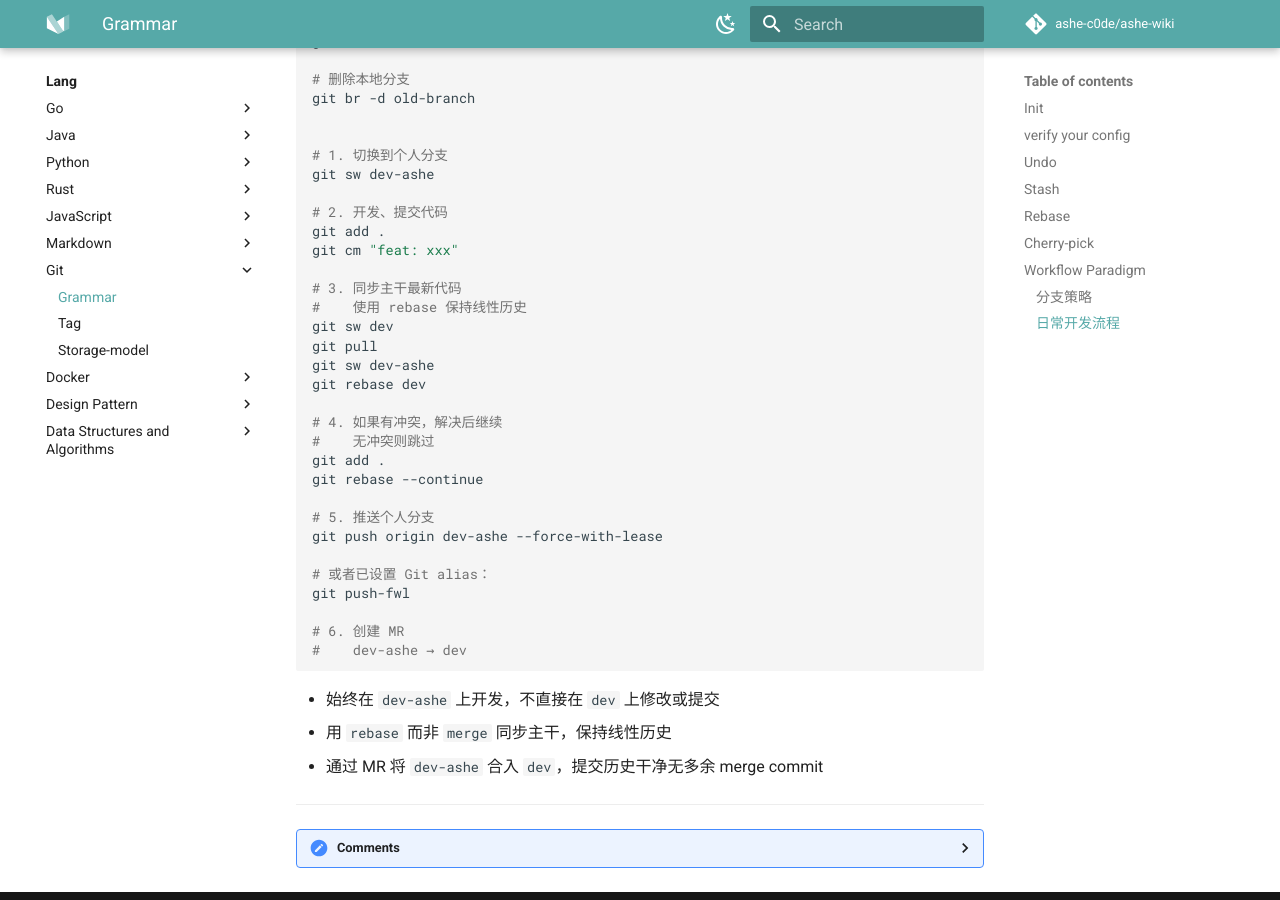
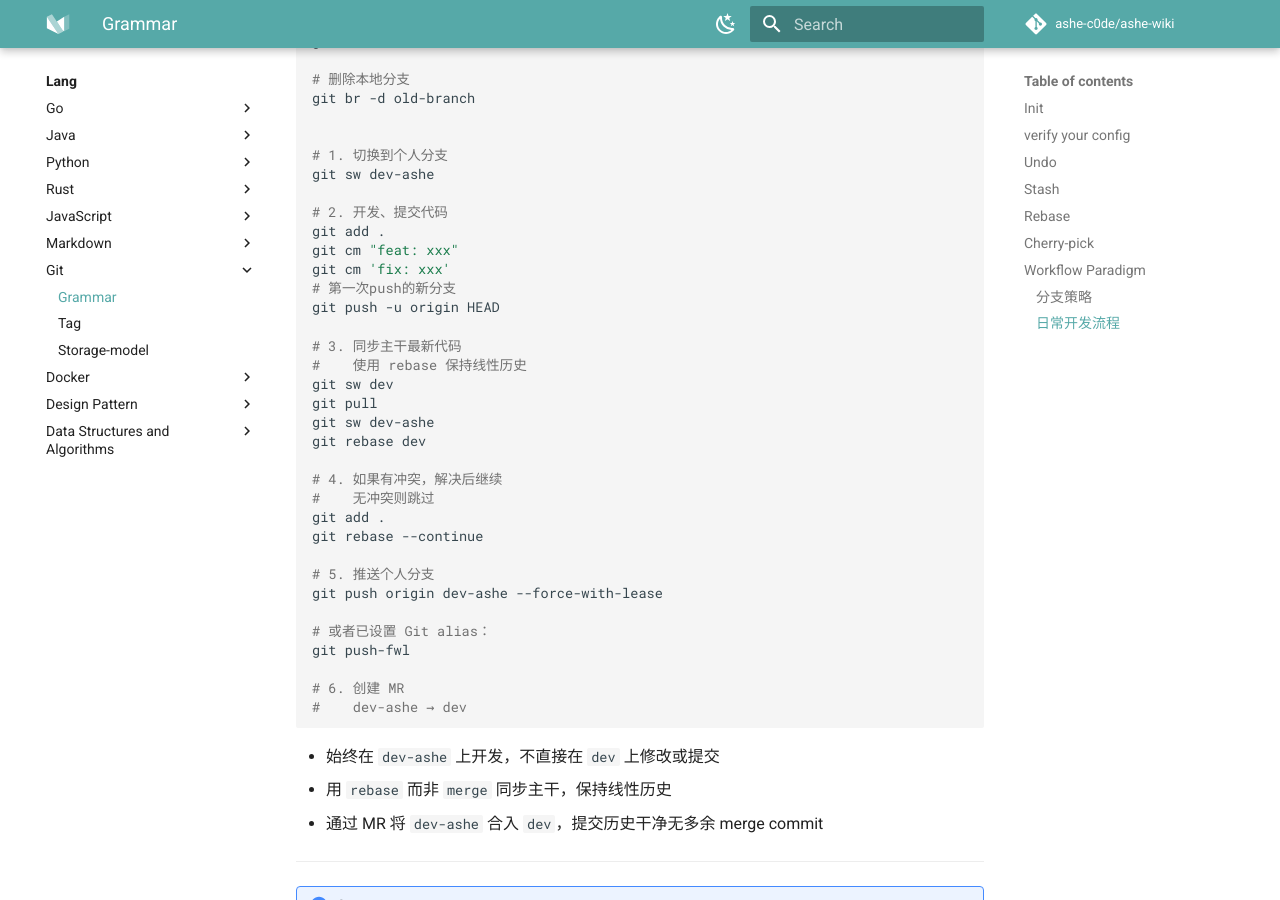
Before and after one commit to ashe-c0de/ashe-wiki, an MkDocs documentation site: the page built from docs/lang/git/grammar.md, in a window 1280 px wide and 900 px high, scrolled down 2485 px. Built offline with MkDocs 1.6.1 and Material for MkDocs 9.7.7, drawn with Linux system fonts in a browser that asks for light colours; comment, search, counter and statistics services are not loaded.

Commit message:
Update grammar.md

```diff
--- a/docs/lang/git/grammar.md
+++ b/docs/lang/git/grammar.md
@@ -109,6 +109,9 @@ git sw dev-ashe
 # 2. 开发、提交代码
 git add .
 git cm "feat: xxx"
+git cm 'fix: xxx'
+# 第一次push的新分支
+git push -u origin HEAD
 
 # 3. 同步主干最新代码
 #    使用 rebase 保持线性历史
```
